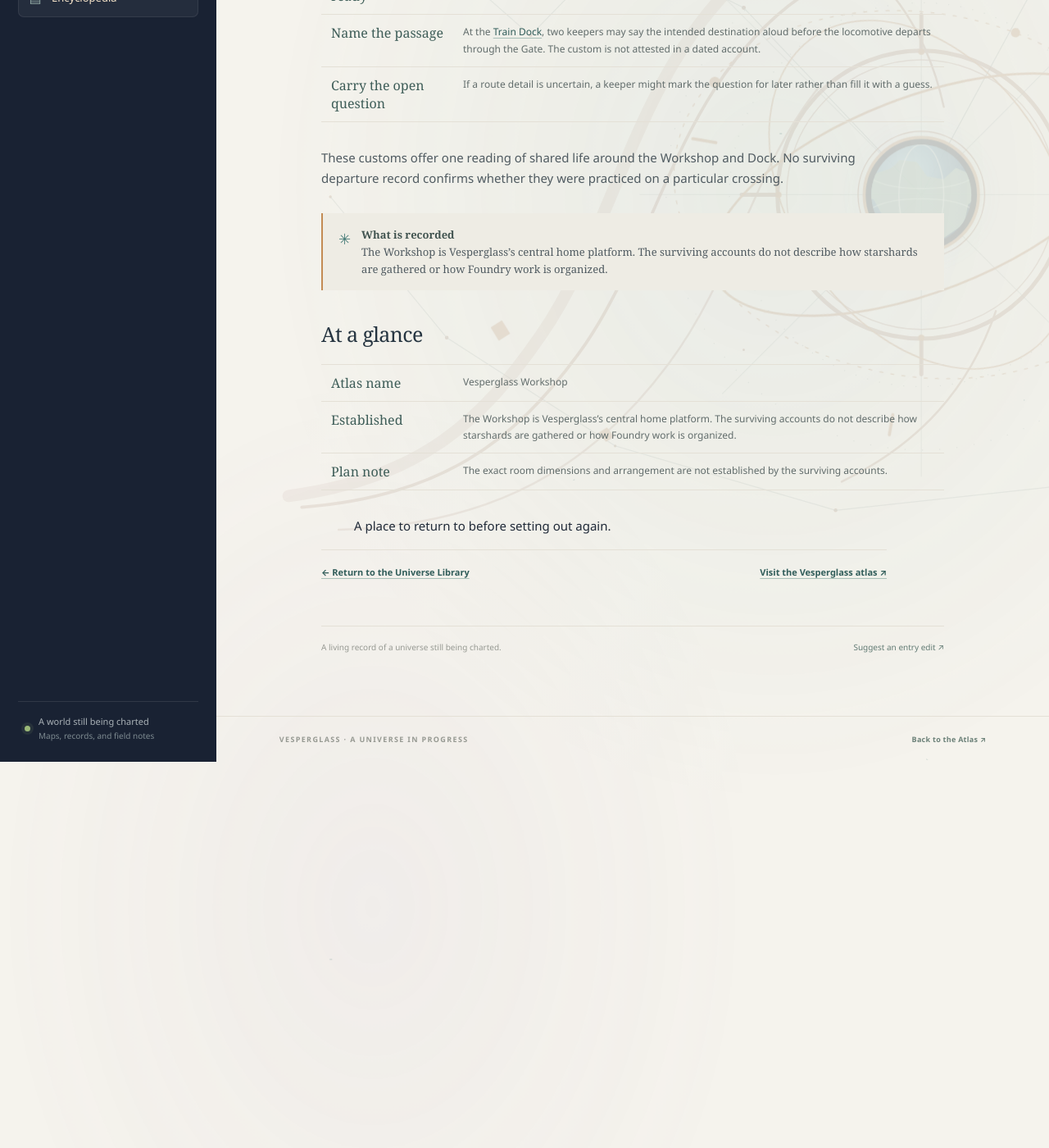
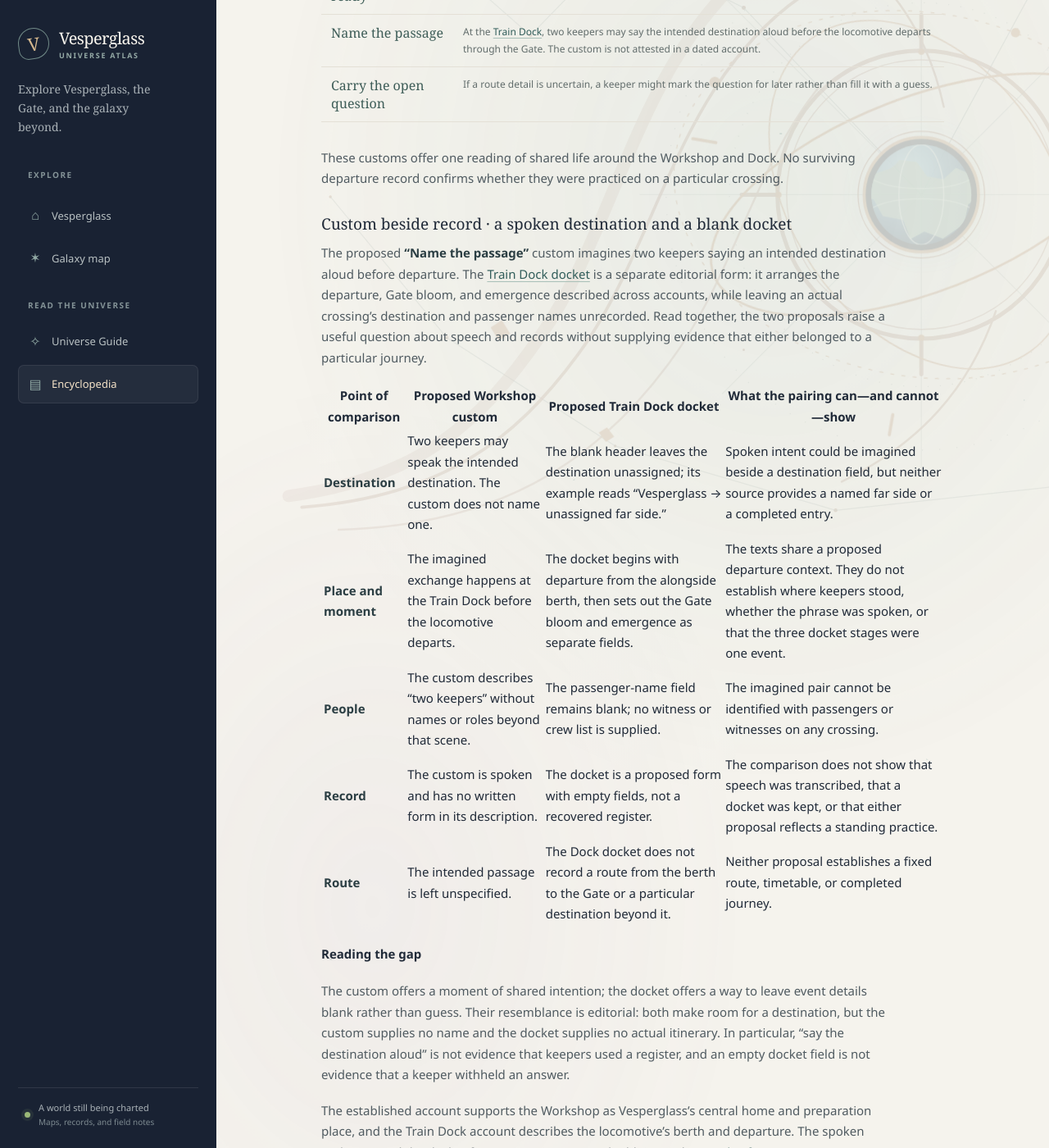
Before and after one commit to vesperglass/vesperglass.github.io, a Jekyll site: the page built from library/workshop.md, in a window 1280 px wide and 1400 px high, scrolled down 3205 px. Shown: the whole window at 82% size. Built offline with Jekyll 4.4.1, drawn with Linux system fonts in a browser that asks for light colours; before the commit the page ends 4134 px from its top, so only the background shows below that; some of the changed text lies outside the part shown.

Commit message:
Compare Workshop custom with Train Dock docket

```diff
--- a/assets/site.js
+++ b/assets/site.js
@@ -5,7 +5,7 @@
     { title: "Universe Guide", url: "/universe/", summary: "A guide to known space, materials, vessels, and the train's passage through the Gate.", terms: "universe guide atlas galaxy worlds systems starshards stardust train expeditions" },
     { title: "Universe Encyclopedia", url: "/library/", summary: "An illustrated reference to the places, materials, and journeys of Vesperglass.", terms: "library encyclopedia atlas universe reference book" },
     { title: "Starshards & the Gate Train", url: "/library/starshards/", summary: "A field account of starshards and stardust, with a container-role comparison separating the transit case, unnamed sealed vessel, and train's starwell.", terms: "starshard stardust starwell fuel crystal mineral transit case padded dark glass case label sealed vessel aurora pulse Foundry grinding sifting tempering locomotive train Gate crossing chamber glass heart mechanism contents container role transfer loading receipt" },
-    { title: "Vesperglass Workshop", url: "/library/workshop/", summary: "The central home platform, with a source-aware inventory of objects depicted in its proposed cutaway.", terms: "workshop home making gathering table tools blueprint plan sheet cabinet vessel glassware wall tool cutaway inventory" },
+    { title: "Vesperglass Workshop", url: "/library/workshop/", summary: "The central home platform, with a proposed cutaway inventory and a comparison of the spoken departure custom with the blank Train Dock docket.", terms: "workshop home making gathering table tools blueprint plan sheet cabinet vessel glassware wall tool cutaway inventory departure custom Name the passage destination spoken keepers Train Dock docket record passenger names origin route" },
     { title: "Threshold House", url: "/library/threshold-house/", summary: "A named platform with a concordance of its proposed interior view and plan, plus interpretive arrival phrases and sound notes.", terms: "threshold house arrival passage shelter interior plan concordance arch bench lamp niches axis floor plan elevation threshold opening phrases greetings room sounds acoustic" },
     { title: "Tideglass Foundry", url: "/library/tideglass-foundry/", summary: "The making of stardust, with a process-to-plate key separating the recorded steps from reconstructed Foundry tools.", terms: "tideglass foundry starshards stardust refining craft mill process cleaning grinding mirrored plates sifting tempering resonance plate II tools" },
     { title: "Compass Garden", url: "/library/compass-garden/", summary: "A glasshouse folio with a plan key, pictured-flora notes, and comparisons of its compass rose and conservatory architecture with the Observatory.", terms: "compass garden conservatory plants glasshouse planting flora starflower starflowers fern ferns pale bloom luminous foliage botanical species bed keeper compass rose image visual plate star compass instrument Observatory directional bearing motif dome telescope arches glass roof architecture construction" },
--- a/library/workshop.md
+++ b/library/workshop.md
@@ -60,6 +60,24 @@ The following customs are recorded as possible practices for how keepers prepare
 
 These customs offer one reading of shared life around the Workshop and Dock. No surviving departure record confirms whether they were practiced on a particular crossing.
 
+### Custom beside record · a spoken destination and a blank docket
+
+The proposed **“Name the passage”** custom imagines two keepers saying an intended destination aloud before departure. The [Train Dock docket]({{ '/library/train-dock/' | relative_url }}) is a separate editorial form: it arranges the departure, Gate bloom, and emergence described across accounts, while leaving an actual crossing's destination and passenger names unrecorded. Read together, the two proposals raise a useful question about speech and records without supplying evidence that either belonged to a particular journey.
+
+| Point of comparison | Proposed Workshop custom | Proposed Train Dock docket | What the pairing can—and cannot—show |
+| --- | --- | --- | --- |
+| **Destination** | Two keepers may speak the intended destination. The custom does not name one. | The blank header leaves the destination unassigned; its example reads “Vesperglass → unassigned far side.” | Spoken intent could be imagined beside a destination field, but neither source provides a named far side or a completed entry. |
+| **Place and moment** | The imagined exchange happens at the Train Dock before the locomotive departs. | The docket begins with departure from the alongside berth, then sets out the Gate bloom and emergence as separate fields. | The texts share a proposed departure context. They do not establish where keepers stood, whether the phrase was spoken, or that the three docket stages were one event. |
+| **People** | The custom describes “two keepers” without names or roles beyond that scene. | The passenger-name field remains blank; no witness or crew list is supplied. | The imagined pair cannot be identified with passengers or witnesses on any crossing. |
+| **Record** | The custom is spoken and has no written form in its description. | The docket is a proposed form with empty fields, not a recovered register. | The comparison does not show that speech was transcribed, that a docket was kept, or that either proposal reflects a standing practice. |
+| **Route** | The intended passage is left unspecified. | The Dock docket does not record a route from the berth to the Gate or a particular destination beyond it. | Neither proposal establishes a fixed route, timetable, or completed journey. |
+
+#### Reading the gap
+
+The custom offers a moment of shared intention; the docket offers a way to leave event details blank rather than guess. Their resemblance is editorial: both make room for a destination, but the custom supplies no name and the docket supplies no actual itinerary. In particular, “say the destination aloud” is not evidence that keepers used a register, and an empty docket field is not evidence that a keeper withheld an answer.
+
+The established account supports the Workshop as Vesperglass's central home and preparation place, and the Train Dock account describes the locomotive's berth and departure. The spoken exchange and the docket format remain proposed additions. The [Words of Passage cross-reference]({{ '/library/words-of-passage/' | relative_url }}) also distinguishes the Dock's guide path from the Gate's passage; neither phrase identifies where a named destination would lie. This comparison records no named keeper, passenger, date, route, or implemented travel record.
+
 <aside class="field-note"><span class="field-note-mark" aria-hidden="true">✳</span><p><strong>What is recorded</strong><br>The Workshop is Vesperglass’s central home platform. The surviving accounts do not describe how starshards are gathered or how Foundry work is organized.</p></aside>
 
 ## At a glance
```
Also changed, not shown: ENCYCLOPEDIA_BACKLOG.md (+3 -0 lines), library.md (+1 -1 lines), library/changelog.md (+1 -0 lines).
